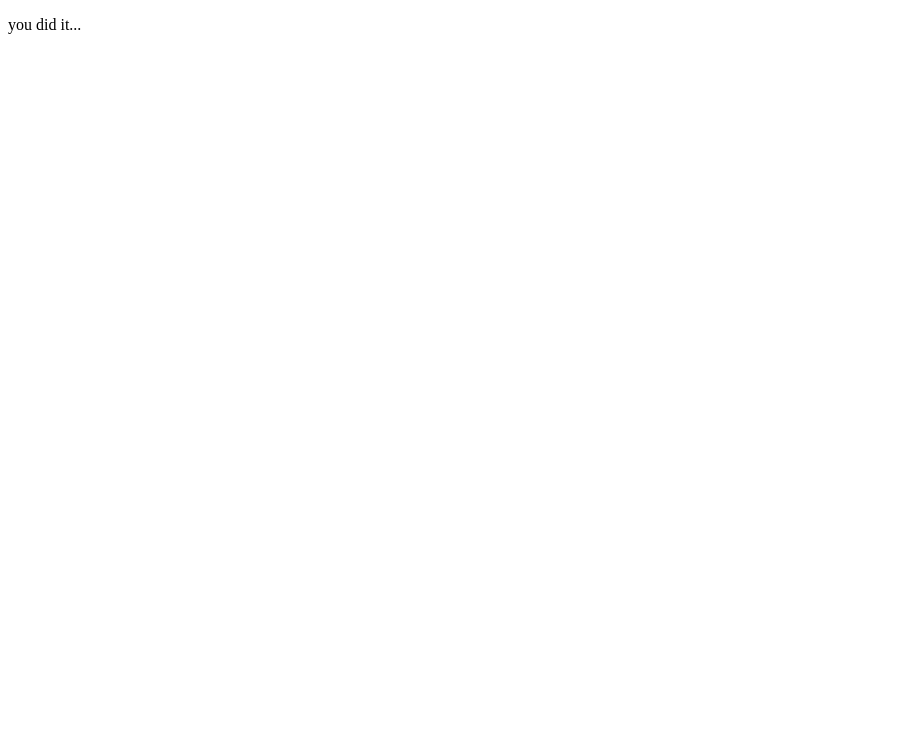
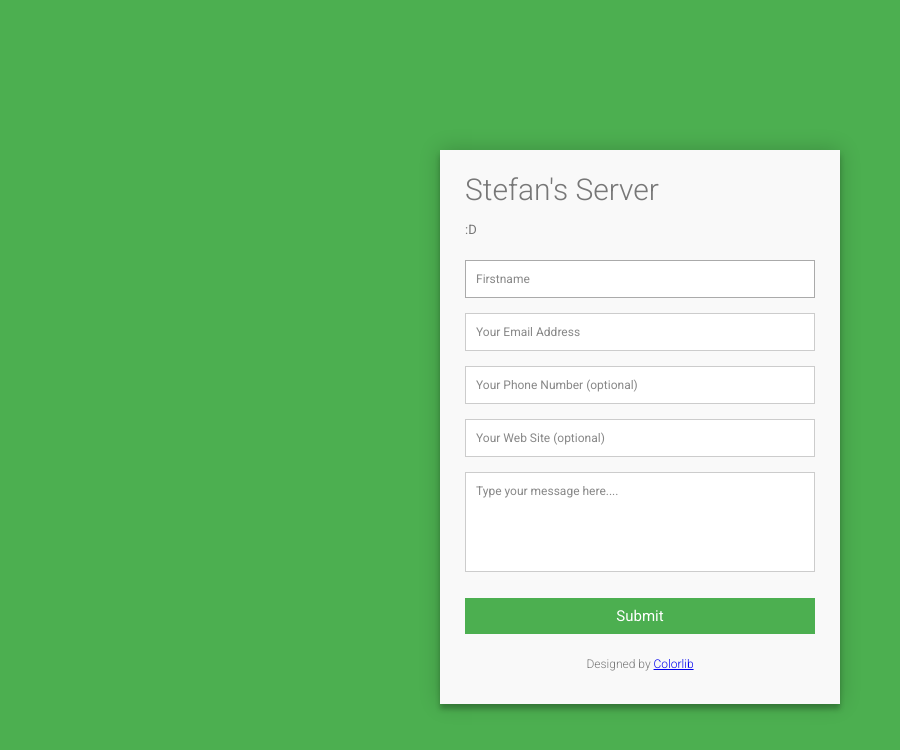
Before and after one commit to stefpi/xspace, a website: page public/homepage.html in a window 1280 px wide. Shown: the whole page, without its empty margins (0-900 px from the left). Drawn offline with Linux system fonts and the light colour scheme.

Commit message:
Making it look nicer

```diff
--- a/package.json
+++ b/package.json
@@ -20,6 +20,7 @@
     "body-parser": "^1.17.2",
     "cache": "^1.1.2",
     "express": "^4.15.3",
+    "jsonwebtoken": "^7.4.1",
     "password-hash": "^1.2.2",
     "persistent-cache": "^1.1.1"
   }
--- a/public/homepage.html
+++ b/public/homepage.html
@@ -1,6 +1,37 @@
 <!DOCTYPE html>
 <html>
-
-<p>you did it...</p>
-
+ <head>
+ <meta charset = "UTF-8">
+ <title>externalStyle.html</title>
+ <link rel = "stylesheet"
+   type = "text/css"
+   href = "/styles/style.css" />
+ </head>
+<body>
+<div class="container">
+  <form id="contact" action="../" method="post">
+    <h3>Stefan's Server</h3>
+    <h4>:D</h4>
+    <fieldset>
+      <input placeholder="Firstname" type="text" tabindex="1" required autofocus>
+    </fieldset>
+    <fieldset>
+      <input placeholder="Your Email Address" type="email" tabindex="2" required>
+    </fieldset>
+    <fieldset>
+      <input placeholder="Your Phone Number (optional)" type="tel" tabindex="3" required>
+    </fieldset>
+    <fieldset>
+      <input placeholder="Your Web Site (optional)" type="url" tabindex="4" required>
+    </fieldset>
+    <fieldset>
+      <textarea placeholder="Type your message here...." tabindex="5" required></textarea>
+    </fieldset>
+    <fieldset>
+      <button name="submit" type="submit" id="contact-submit" data-submit="...Sending">Submit</button>
+    </fieldset>
+    <p class="copyright">Designed by <a href="https://colorlib.com" target="_blank" title="Colorlib">Colorlib</a></p>
+  </form>
+</div>
+</body>
 </html>
--- /dev/null
+++ b/styles/style.css
@@ -0,0 +1,144 @@
+@import url(https://fonts.googleapis.com/css?family=Roboto:400,300,600,400italic);
+* {
+  margin: 0;
+  padding: 0;
+  box-sizing: border-box;
+  -webkit-box-sizing: border-box;
+  -moz-box-sizing: border-box;
+  -webkit-font-smoothing: antialiased;
+  -moz-font-smoothing: antialiased;
+  -o-font-smoothing: antialiased;
+  font-smoothing: antialiased;
+  text-rendering: optimizeLegibility;
+}
+
+body {
+  font-family: "Roboto", Helvetica, Arial, sans-serif;
+  font-weight: 100;
+  font-size: 12px;
+  line-height: 30px;
+  color: #777;
+  background: #4CAF50;
+}
+
+.container {
+  max-width: 400px;
+  width: 100%;
+  margin: 0 auto;
+  position: relative;
+}
+
+#contact input[type="text"],
+#contact input[type="email"],
+#contact input[type="tel"],
+#contact input[type="url"],
+#contact textarea,
+#contact button[type="submit"] {
+  font: 400 12px/16px "Roboto", Helvetica, Arial, sans-serif;
+}
+
+#contact {
+  background: #F9F9F9;
+  padding: 25px;
+  margin: 150px 0;
+  box-shadow: 0 0 20px 0 rgba(0, 0, 0, 0.2), 0 5px 5px 0 rgba(0, 0, 0, 0.24);
+}
+
+#contact h3 {
+  display: block;
+  font-size: 30px;
+  font-weight: 300;
+  margin-bottom: 10px;
+}
+
+#contact h4 {
+  margin: 5px 0 15px;
+  display: block;
+  font-size: 13px;
+  font-weight: 400;
+}
+
+fieldset {
+  border: medium none !important;
+  margin: 0 0 10px;
+  min-width: 100%;
+  padding: 0;
+  width: 100%;
+}
+
+#contact input[type="text"],
+#contact input[type="email"],
+#contact input[type="tel"],
+#contact input[type="url"],
+#contact textarea {
+  width: 100%;
+  border: 1px solid #ccc;
+  background: #FFF;
+  margin: 0 0 5px;
+  padding: 10px;
+}
+
+#contact input[type="text"]:hover,
+#contact input[type="email"]:hover,
+#contact input[type="tel"]:hover,
+#contact input[type="url"]:hover,
+#contact textarea:hover {
+  -webkit-transition: border-color 0.3s ease-in-out;
+  -moz-transition: border-color 0.3s ease-in-out;
+  transition: border-color 0.3s ease-in-out;
+  border: 1px solid #aaa;
+}
+
+#contact textarea {
+  height: 100px;
+  max-width: 100%;
+  resize: none;
+}
+
+#contact button[type="submit"] {
+  cursor: pointer;
+  width: 100%;
+  border: none;
+  background: #4CAF50;
+  color: #FFF;
+  margin: 0 0 5px;
+  padding: 10px;
+  font-size: 15px;
+}
+
+#contact button[type="submit"]:hover {
+  background: #43A047;
+  -webkit-transition: background 0.3s ease-in-out;
+  -moz-transition: background 0.3s ease-in-out;
+  transition: background-color 0.3s ease-in-out;
+}
+
+#contact button[type="submit"]:active {
+  box-shadow: inset 0 1px 3px rgba(0, 0, 0, 0.5);
+}
+
+.copyright {
+  text-align: center;
+}
+
+#contact input:focus,
+#contact textarea:focus {
+  outline: 0;
+  border: 1px solid #aaa;
+}
+
+::-webkit-input-placeholder {
+  color: #888;
+}
+
+:-moz-placeholder {
+  color: #888;
+}
+
+::-moz-placeholder {
+  color: #888;
+}
+
+:-ms-input-placeholder {
+  color: #888;
+}
```
Also changed, not shown: app.js (+9 -3 lines), 3 other files.
